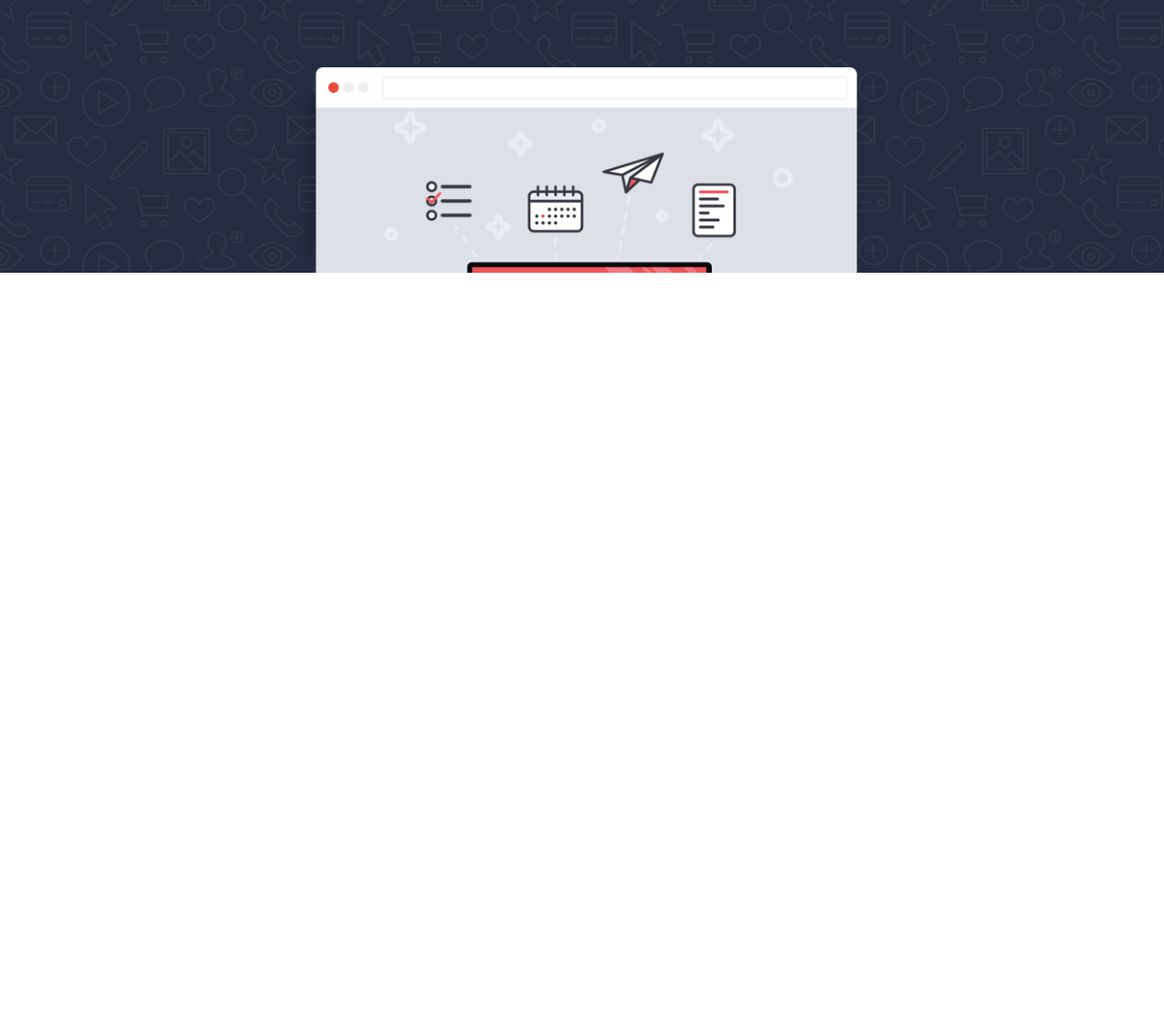
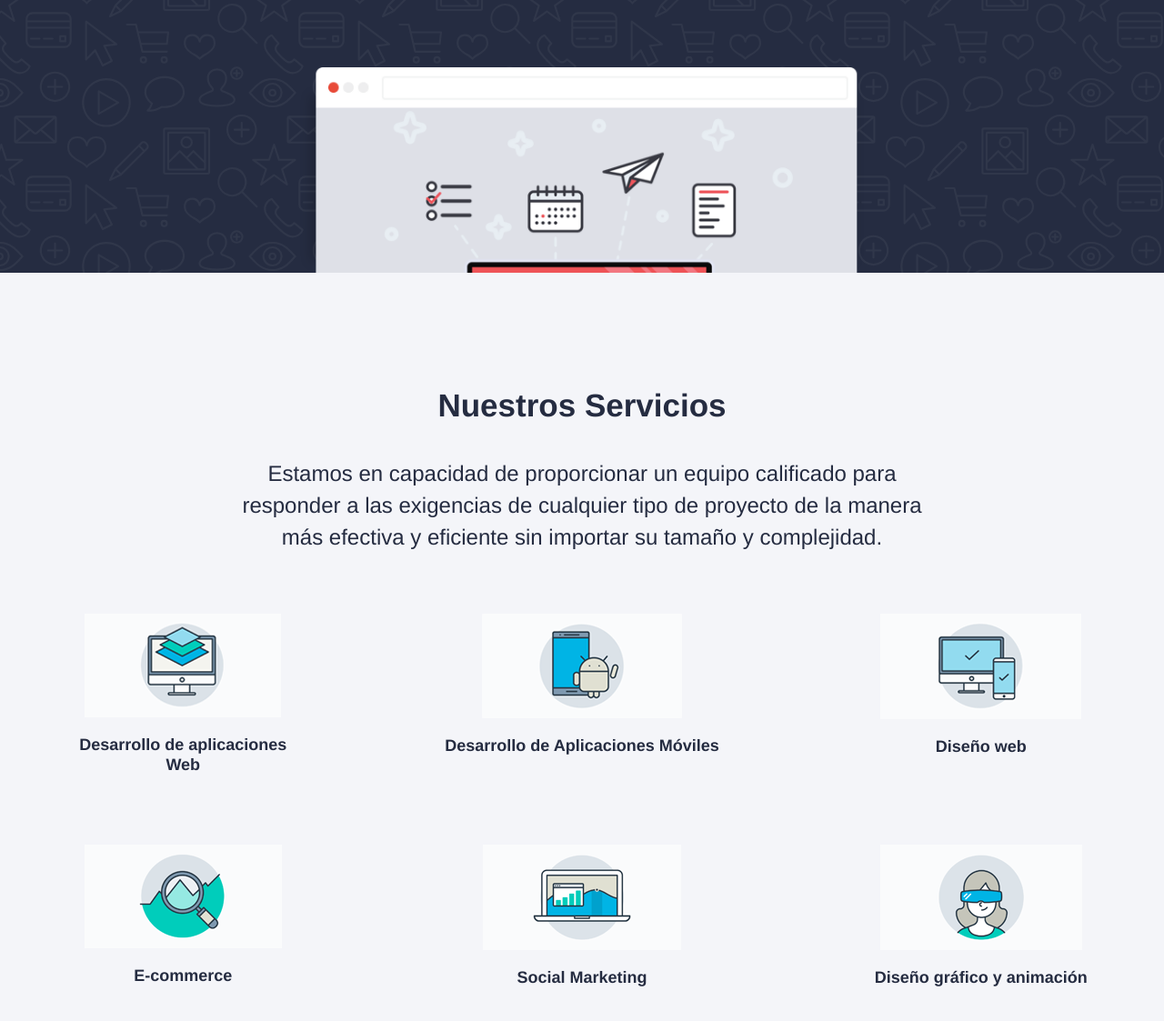
Before and after one commit to jorgbot/jorgbot, a plain HTML site: page index.html in a window 1280 px wide. Shown: the part 549-1672 px from the top of the page at 91% size. Before the commit the page ends 849 px from the top, so only its background shows below. Drawn offline with nearby package versions, Linux system fonts and the light colour scheme.

Commit message:
Content terminado

```diff
--- a/assets/less/ajustes/common.less
+++ b/assets/less/ajustes/common.less
@@ -188,7 +188,7 @@ footer{
 .bg-alizarin {      background-color: #e74c3c};
 .bg-pomegranate {   background-color: #c0392b};
 
-.bg-clouds {        background-color: #ecf0f1};
+.bg-clouds {        background-color: #f4f5f9};
 .bg-silver {        background-color: #bdc3c7};
 
 .bg-concrete {      background-color: #95a5a6};
--- a/assets/less/ajustes/helper.less
+++ b/assets/less/ajustes/helper.less
@@ -7,6 +7,7 @@
 @font-size-base: 14px;
 @line-height-base: 1.231;
 @text-color-heading: @midnight-blue;
+@text-color-heading2: @midnight-blue2;
 @text-color-default: @asbestos;
 
 // 14px - base font-size in flat-ui, so if it will change we should change all fonts. And this mixin do it!
--- a/assets/less/ajustes/variables.less
+++ b/assets/less/ajustes/variables.less
@@ -19,8 +19,9 @@
 @amethyst:                  #9b59b6;
 @wisteria:                  #8e44ad;
 
-@wet-asphalt:               #7f8c8d;
+@wet-asphalt:               #252c41;
 @midnight-blue:             #f4f5f9;
+@midnight-blue2:            #252c41;
 
 @sun-flower:                #f1c40f;
 @orange:                    #f39c12;
@@ -31,11 +32,11 @@
 @alizarin:                  #e74c3c;
 @pomegranate:               #c0392b;
 
-@clouds:                    #ecf0f1;
+@clouds:                    #f4f5f9;
 @silver:                    #bdc3c7;
 
 @concrete:                  #252c41;
-@asbestos:                  #7f8c8d;
+@asbestos:                  #252c41;
 
 // Grays
 @gray:                      @concrete;
--- /dev/null
+++ b/assets/less/content-26.less
@@ -0,0 +1,33 @@
+.content-26 {
+    position:relative;
+    padding-top:125px;
+    padding-bottom:125px;
+    text-align: center;
+    .lead {
+        .font(24px);
+        font-family: @font-family-demo;
+        font-weight:normal;
+        margin-bottom: 0;
+    }
+    h3 {
+        .font(35px, @text-color-heading2);
+        font-family:@font-family-demo;
+        font-weight:bold;
+        margin: 0 0 36px;
+    }
+    .features {
+        @media (max-width: 767px) {
+            margin-top: -52px;
+        }
+        h6 {
+            text-transform: none;
+            margin-top: 20px;
+            font-family: @font-family-demo;
+            font-weight: bold;
+            font-size: 18px;
+        }
+        > * {
+            margin-top: 67px;
+        }
+    }
+}
--- a/assets/less/style.less
+++ b/assets/less/style.less
@@ -7,3 +7,4 @@
 
 
 @import "header-8.less";
+@import "content-26.less";
--- a/index.html
+++ b/index.html
@@ -32,7 +32,7 @@
 	                <div class="collapse navbar-collapse">
 	                    <ul class="nav">
 	                        <li><a href="#inicio">Inicio</a></li>
-	                        <li><a href="#">Servicios</a></li>
+	                        <li><a href="#servicios">Servicios</a></li>
 	                        <li><a href="#">Equipo</a></li>
 	                        <li><a href="#">Que usamos!</a></li>
 	                        <li><a href="#">Contactenos</a></li>
@@ -61,6 +61,46 @@
 	    </div>
 	</section>
 
+	<section id="servicios" class="content-26 bg-clouds">
+	    <div class="container">
+	        <div class="row">
+	            <div class="col-sm-8 col-sm-offset-2">
+	                <h3>Nuestros Servicios</h3>
+	                <p class="lead">Estamos en capacidad de proporcionar un equipo calificado para responder a las exigencias de cualquier tipo de proyecto de la manera más efectiva y eficiente sin importar su tamaño y complejidad.</p>
+	            </div>
+	        </div>
+	        <div class="row features">
+	            <div class="col-sm-3">
+	                <img src="assets/img/Web.png">
+	                <h6>Desarrollo de aplicaciones Web</h6>
+	            </div>
+	            <div class="col-sm-4 col-sm-offset-1">
+	                <img src="assets/img/Moviles.png">
+	                <h6>Desarrollo de Aplicaciones Móviles</h6>
+	            </div>
+	            <div class="col-sm-3 col-sm-offset-1">
+	                <img src="assets/img/Diseno.png">
+	                <h6>Diseño web</h6>
+	            </div>
+	        </div>
+
+	        <div class="row features">
+	            <div class="col-sm-3">
+	                <img src="assets/img/E-commerce.png">
+	                <h6>E-commerce</h6>
+	            </div>
+	            <div class="col-sm-4 col-sm-offset-1">
+	                <img src="assets/img/Marketing.png">
+	                <h6>Social Marketing</h6>
+	            </div>
+	            <div class="col-sm-3 col-sm-offset-1">
+	                <img src="assets/img/Grafico.png">
+	                <h6>Diseño gráfico y animación</h6>
+	            </div>
+	        </div>
+	    </div>
+	</section>
+
 
 
 
```
Also changed, not shown: assets/css/style.css, assets/img/Diseno.png (added), assets/img/E-commerce.png (added), assets/img/Grafico.png (added), assets/img/Marketing.png (added), assets/img/Moviles.png (added), assets/img/Web.png (added).
